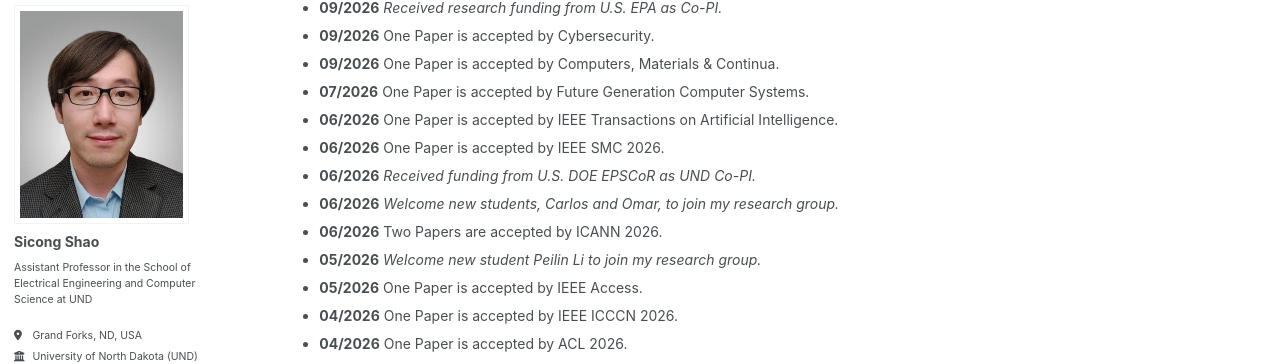
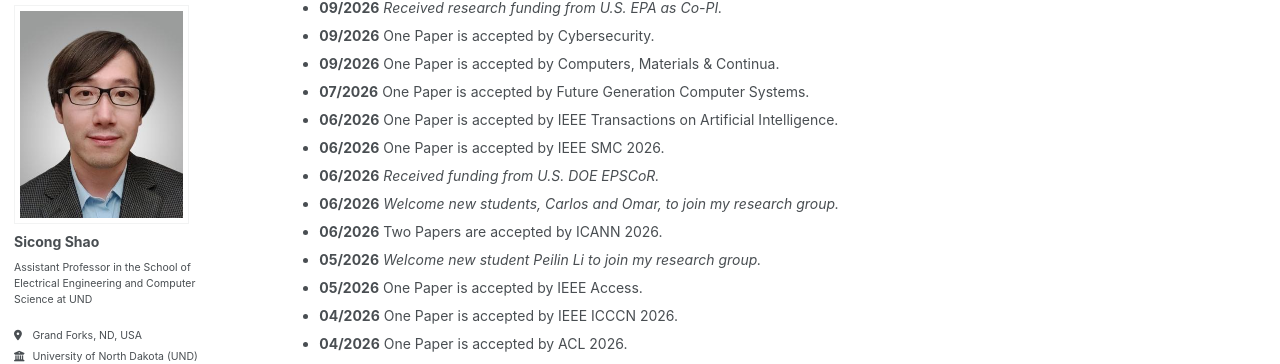
Before and after one commit to sicongshao/sicongshao.github.io, a Jekyll site: the page built from _pages/about.md, in a window 1280 px wide and 900 px high, scrolled down 823 px. Shown: the part 93-457 px from the top of the window. Built offline with Jekyll 4.4.1, drawn with Linux system fonts in a browser that asks for light colours; some web fonts are replaced.

Commit message:
first commit

```diff
--- a/_pages/about.md
+++ b/_pages/about.md
@@ -42,7 +42,7 @@ News
 * **07/2026** One Paper is accepted by Future Generation Computer Systems.
 * **06/2026** One Paper is accepted by IEEE Transactions on Artificial Intelligence.
 * **06/2026** One Paper is accepted by IEEE SMC 2026.
-* **06/2026** *Received funding from U.S. DOE EPSCoR as UND Co-PI.*
+* **06/2026** *Received funding from U.S. DOE EPSCoR.*
 * **06/2026** *Welcome new students, Carlos and Omar, to join my research group.*
 * **06/2026** Two Papers are accepted by ICANN 2026.
 * **05/2026** *Welcome new student Peilin Li to join my research group.*
```
